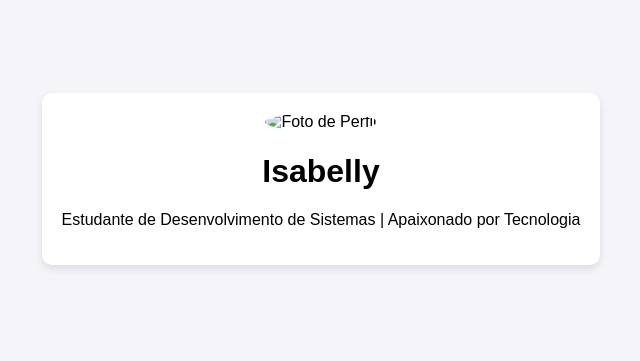
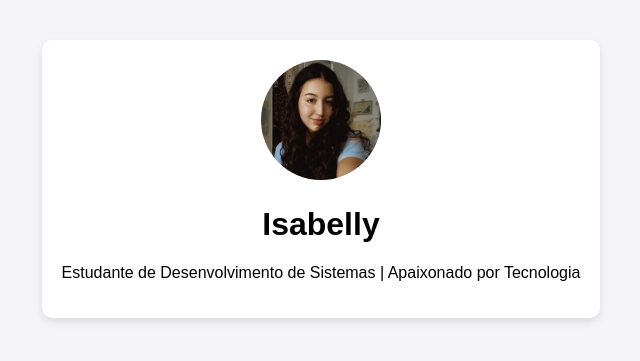
Before and after one commit to Isabellyviktoria/meu-perfil-git, a plain HTML site: page index.html in a window 1280 px wide. Shown: the part 221-582 px from the top of the page, without its empty margins (319-959 px from the left). Drawn offline with Linux system fonts and the light colour scheme.

Commit message:
alteração nome do html

```diff
--- a/index.html
+++ b/index.html
@@ -7,7 +7,7 @@
 </head>
 <body>
     <div class="card">
-        <img src="perfil.png" alt="Foto de Perfil">
+        <img src="./perfil.png/Foto-minha.jpg" alt="Foto de Perfil">
         <h1>Isabelly</h1>
         <p>Estudante de Desenvolvimento de Sistemas | Apaixonado por Tecnologia</p>
     </div>
```
